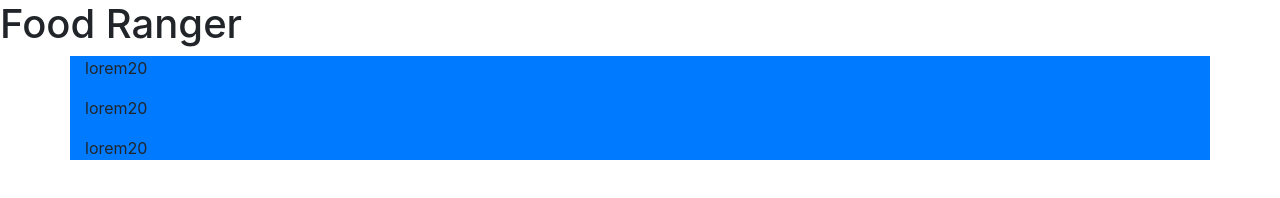
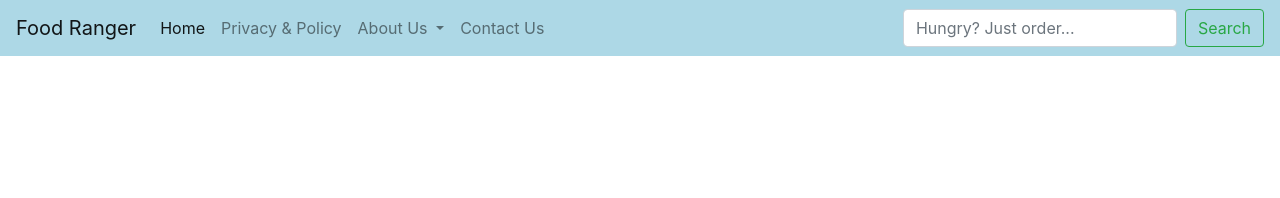
Before and after one commit to rafi-hasan/Fast-Food-Repository, a plain HTML site: page Fast Food Website/index.html in a window 1280 px wide. Drawn offline with nearby package versions, Linux system fonts and the light colour scheme.

Commit message:
navbar added

```diff
--- a/Fast Food Website/index.html
+++ b/Fast Food Website/index.html
@@ -13,18 +13,68 @@
     <link rel="stylesheet" href="style.css" />
   </head>
   <body>
-    <h1>Food Ranger</h1>
-    <div class="container bg-primary">
-      <div class="content1">
-        <p>lorem20</p>
+    <nav class="navbar fixed-top navbar-expand-lg navbar-light">
+      <a class="navbar-brand" href="#">Food Ranger</a>
+      <button
+        class="navbar-toggler"
+        type="button"
+        data-toggle="collapse"
+        data-target="#navbarSupportedContent"
+        aria-controls="navbarSupportedContent"
+        aria-expanded="false"
+        aria-label="Toggle navigation"
+      >
+        <span class="navbar-toggler-icon"></span>
+      </button>
+
+      <div class="collapse navbar-collapse" id="navbarSupportedContent">
+        <ul class="navbar-nav mr-auto">
+          <li class="nav-item active">
+            <a class="nav-link" href="https://www.google.com"
+              >Home <span class="sr-only">(current)</span></a
+            >
+          </li>
+          <li class="nav-item">
+            <a class="nav-link" href="#">Privacy & Policy</a>
+          </li>
+          <li class="nav-item dropdown">
+            <a
+              class="nav-link dropdown-toggle"
+              href="#"
+              id="navbarDropdown"
+              role="button"
+              data-toggle="dropdown"
+              aria-haspopup="true"
+              aria-expanded="false"
+            >
+              About Us
+            </a>
+            <div class="dropdown-menu" aria-labelledby="navbarDropdown">
+              <a class="dropdown-item" href="#">Action</a>
+              <a class="dropdown-item" href="#">Another action</a>
+              <div class="dropdown-divider"></div>
+              <a class="dropdown-item" href="#">Something else here</a>
+            </div>
+          </li>
+          <li class="nav-item">
+            <a class="nav-link" href="#" tabindex="-1" aria-disabled="true"
+              >Contact Us</a
+            >
+          </li>
+        </ul>
+        <form class="form-inline my-2 my-lg-0">
+          <input
+            class="form-control mr-sm-2"
+            type="search"
+            placeholder="Hungry? Just order..."
+            aria-label="Search"
+          />
+          <button class="btn btn-outline-success my-2 my-sm-0" type="submit">
+            Search
+          </button>
+        </form>
       </div>
-      <div class="content2">
-        <p>lorem20</p>
-      </div>
-      <div class="content3">
-        <p>lorem20</p>
-      </div>
-    </div>
+    </nav>
     <script
       src="https://code.jquery.com/jquery-3.5.1.slim.min.js"
       integrity="sha384-DfXdz2htPH0lsSSs5nCTpuj/zy4C+OGpamoFVy38MVBnE+IbbVYUew+OrCXaRkfj"
--- a/Fast Food Website/style.css
+++ b/Fast Food Website/style.css
@@ -0,0 +1,3 @@
+.navbar {
+  background-color: lightblue;
+}
```
